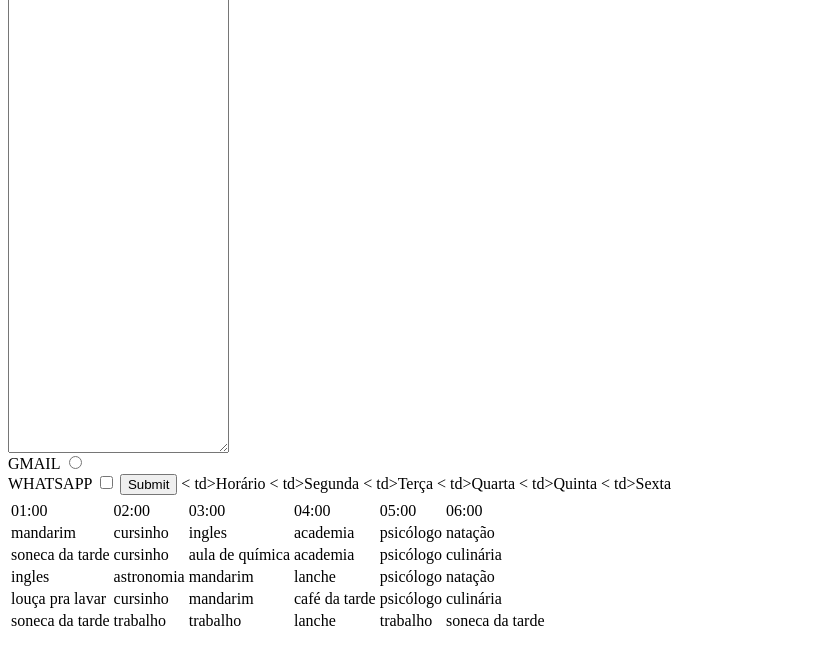
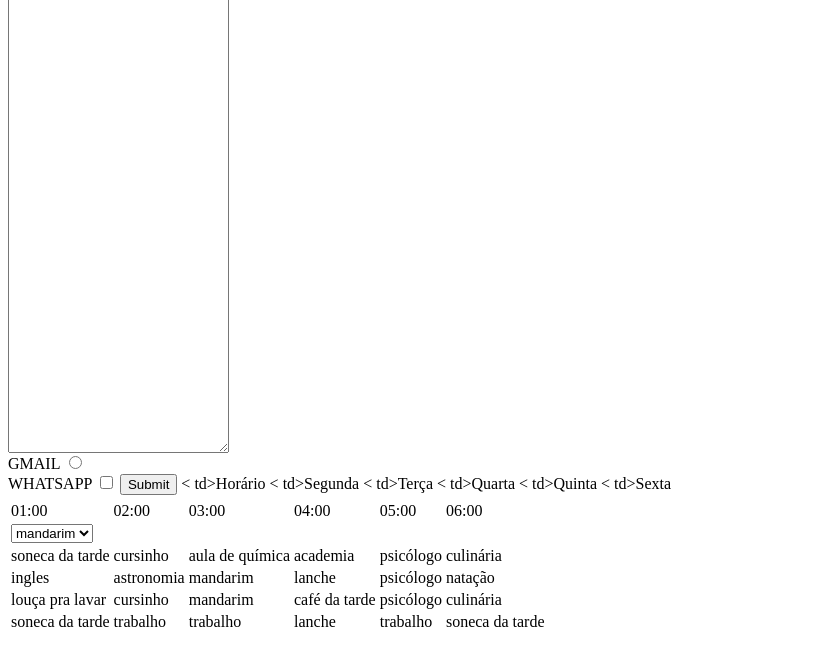
Before and after one commit to danineiverth17/formul-rio, a plain HTML site: page index.html in a window 1280 px wide. Shown: the part 90-756 px from the top of the page, without its empty margins (0-815 px from the left). Drawn offline with Linux system fonts and the light colour scheme.

Commit message:
Update index.html

```diff
--- a/index.html
+++ b/index.html
@@ -52,13 +52,16 @@
             </tr>
 
             <tr>
-                <td>mandarim</td>
-                <td>cursinho</td>
-                <td>ingles</td>
-                <td>academia</td>
-                <td>psicólogo</td>
-                <td>natação</td>
-
+                <td>
+                <select>
+                    <option>mandarim</option>
+                    <option>cursinho</option>
+                    <option>ingles</option>
+                    <option>academia</option>
+                    <option>psicólogo</option>
+                    <option>natação</option>
+                    </select>
+                </td>
             </tr>
 
             <tr>
```
